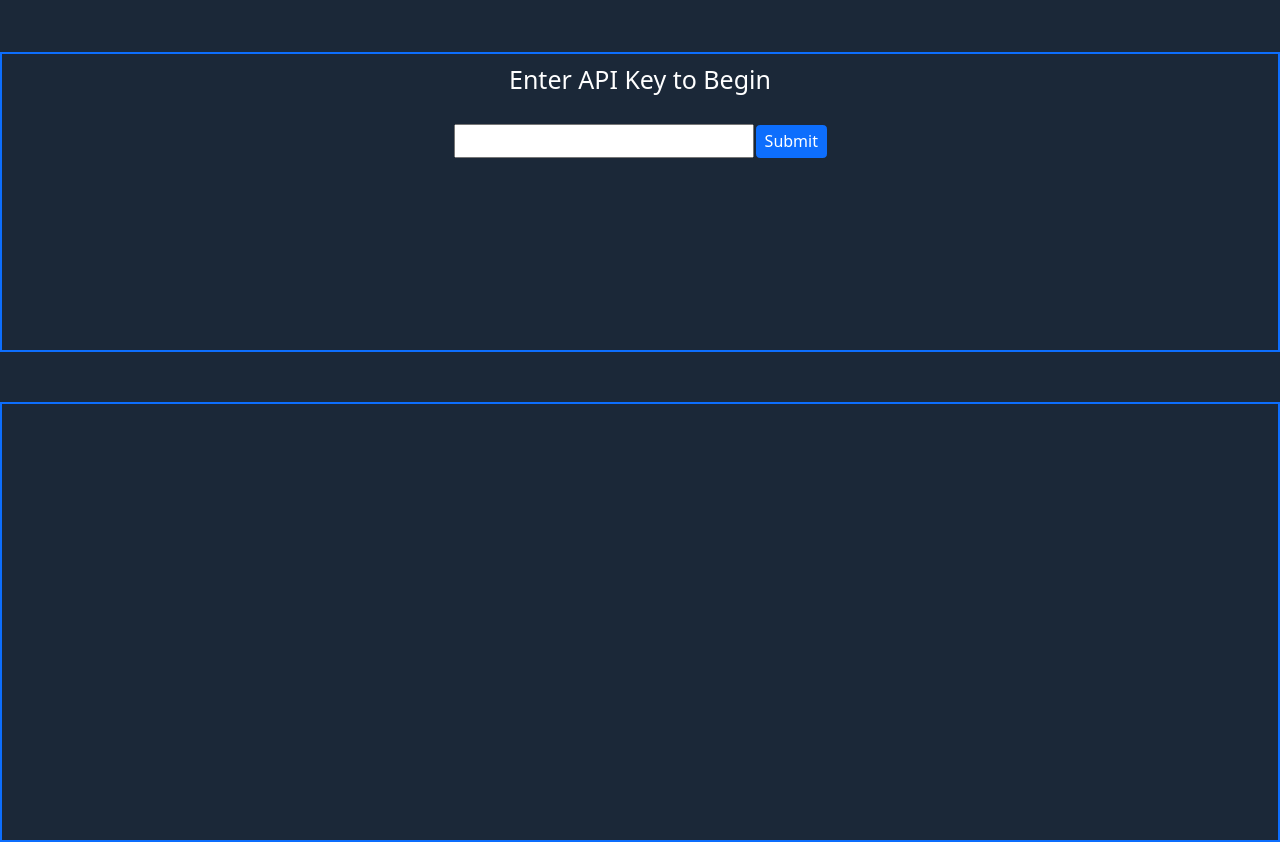
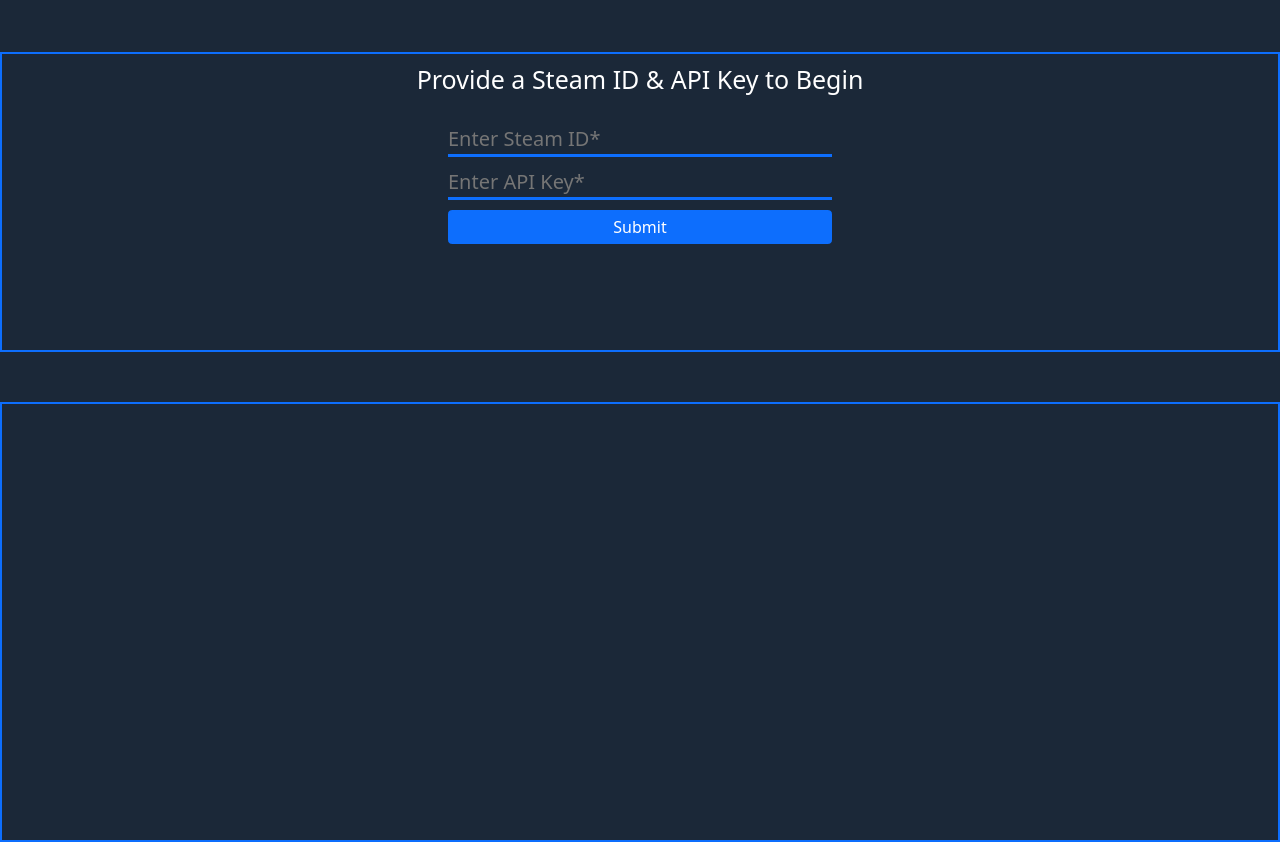
Before and after one commit to HaychQ/csc-394-group4-project, a plain HTML site: page index.html in a window 1280 px wide. Shown: the part 44-886 px from the top of the page. Drawn offline with nearby package versions, Linux system fonts and the light colour scheme.

Commit message:
redesign Steam ID and API Key text form

```diff
--- a/index.html
+++ b/index.html
@@ -130,9 +130,10 @@
     </div>
 
     <div class="intro-section">
-      <h1 class="intro-heading">Enter API Key to Begin</h1>
-      <form id="userInputForm">
-        <input class="user-textbox" type="text" name="apikey" id="userInputText" />
+      <h1 class="intro-heading">Provide a Steam ID & API Key to Begin</h1>
+      <form class="user-input-form" id="userInputForm">
+        <input class="user-textbox" type="text" name="steamid" placeholder="Enter Steam ID*" id="userSteamId" />
+        <input class="user-textbox" type="text" name="apikey" placeholder="Enter API Key*" id="userApiKey" />
         <input class="btn btn-primary" type="submit" id="btn_UserInput" />
       </form>
     </div>
--- a/script.js
+++ b/script.js
@@ -11,15 +11,11 @@
 -Update Design:
   -Create Account Header
   -Shrink submit button width
-
--GAME DISPLAY SECTION - Priority*
--Add placeholder image(this will be swapped out using innerHTML). Default image can be left alone IF user doesn't have all 10 games
-
-FUTURE EXTRAS: Add tilt to cards/card grow(x1.1-1.2), Fade-In on site launch for API SECTION
 */
 
 // User Information Object - IDEA: PUSH TO DATABASE?
 const userInfo = {
+  steamId: "",
   apiKey: "",
 };
 
@@ -27,8 +23,9 @@
 
 // HTML ID SELECTORS
 
-// User Input Textbox
-const userInputText = document.getElementById("userInputText");
+// User Input Textboxes
+const user_SteamId = document.getElementById("userSteamId");
+const user_ApiKey = document.getElementById("userApiKey");
 
 // User Submit Button
 const btnUserInput = document.getElementById("btn_UserInput");
@@ -43,13 +40,12 @@
   // PREVENTS FORM SUBMISSION
   event.preventDefault();
 
-  // User's text entered - inputText = formId.inputId.value
-  const inputText = userInputForm.userInputText.value;
+  // Storing User Steam ID & User API Key into userInfo object
+  userInfo.steamId = userInputForm.userSteamId.value;
+  userInfo.apiKey = userInputForm.userApiKey.value;
 
-  // Storing user's API Key into userInfo object
-  userInfo.apiKey = inputText;
-
-  console.log("User Input: ", inputText);
+  console.log("User Steam ID: ", userInfo.steamId);
+  console.log("User API KEY: ", userInfo.apiKey);
   console.log("userInfo: ", userInfo);
 
   //Call function to display games
--- a/style.css
+++ b/style.css
@@ -128,6 +128,22 @@
 .user-textbox {
   font-size: 2rem;
   vertical-align: middle;
+  min-width: 30vw;
+  background-color: rgba(0, 0, 0, 0);
+  border: 0px solid;
+  border-bottom: 3px solid #0d6efd;
+  color: white;
+}
+
+.user-textbox:hover,
+.user-textbox:focus {
+  border-bottom: 3px solid white;
+}
+.user-input-form {
+  display: flex;
+  flex-direction: column;
+  /* column-gap: 2rem; */
+  row-gap: 1rem;
 }
 /**********************************************************/
 /* GAME SECTION */
@@ -173,7 +189,6 @@
 }
 
 .game img:hover {
-  transform: rotate();
   transform: scale(1.1);
   transition: all 300ms ease-in;
   cursor: pointer;
```
